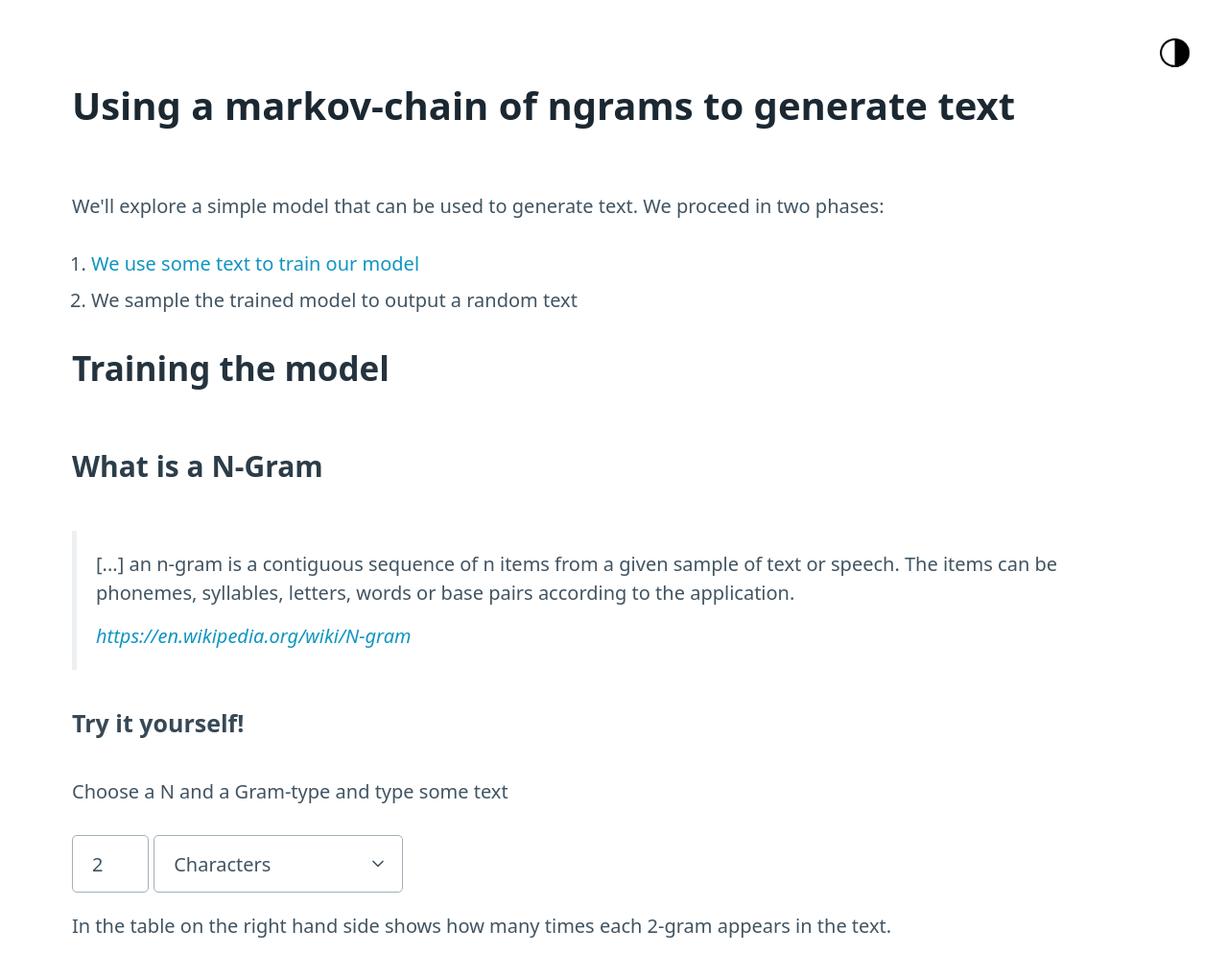
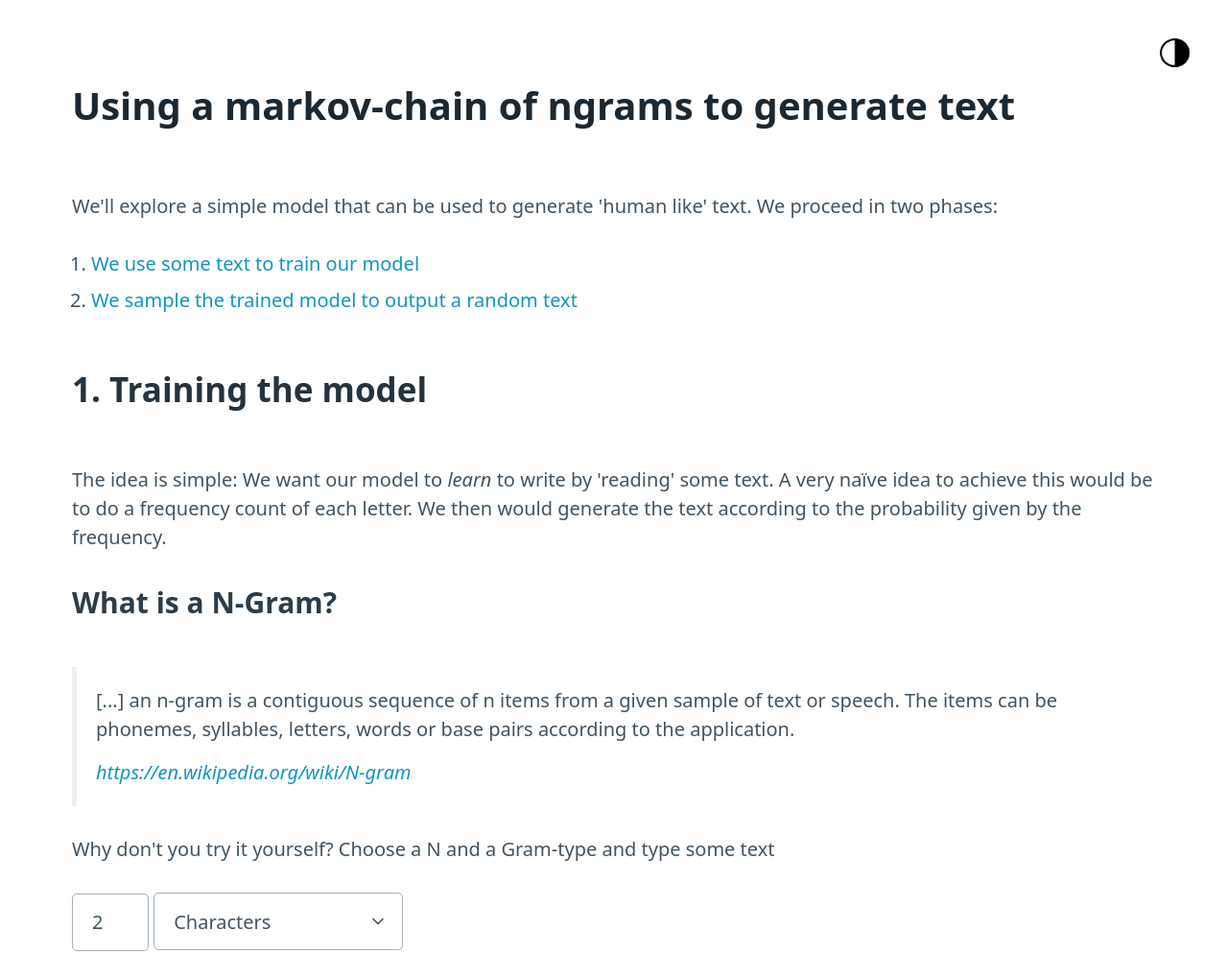
Before and after one commit to dingalapadum/dingalapadum.github.io, a website: page ngrams/src/ngrams.html in a window 1280 px wide. Shown: the top 994 px of the page at 96% size. Drawn offline with nearby package versions, Linux system fonts and the light colour scheme.

Commit message:
remove outer section tag and reformat

```diff
--- a/ngrams/src/ngrams.html
+++ b/ngrams/src/ngrams.html
@@ -27,28 +27,41 @@
         <a href="#">upgrade your browser</a> to improve your experience.
       </p>
     <![endif]-->
+
+    <!-------------- LIGHTSWITCH ----------------->
     <img
       src="resources/light.png"
       onclick="switchLights()"
       id="themeswitcher"
       alt="themeswitcher"
     />
+
+    <!------------------ MAIN -------------------->
     <main class="container">
       <h1>Using a markov-chain of ngrams to generate text</h1>
       <p>
-        We'll explore a simple model that can be used to generate text. We proceed in
-        two phases:
+        We'll explore a simple model that can be used to generate 'human like' text. We
+        proceed in two phases:
       </p>
       <ol>
         <li><a href="#training">We use some text to train our model</a></li>
-        <li>We sample the trained model to output a random text</li>
+        <li>
+          <a href="#generating"
+            >We sample the trained model to output a random text</a
+          >
+        </li>
       </ol>
 
-      <section title="Basic concepts">
-        <h2 id="training">Training the model</h2>
+      <h2 id="training">1. Training the model</h2>
+      <p>
+        The idea is simple: We want our model to <em>learn</em> to write by
+        'reading' some text. A very naïve idea to achieve this would be to
+        do a frequency count of each letter. We then would generate the text
+        according to the probability given by the frequency.
+      </p>
       <!-- NGRAMS -->
       <section title="ngrams">
-          <h3>What is a N-Gram</h3>
+        <h3>What is a N-Gram?</h3>
         <blockquote cite="https://en.wikipedia.org/wiki/N-gram">
           [...] an n-gram is a contiguous sequence of n items from a given
           sample of text or speech. The items can be phonemes, syllables,
@@ -63,13 +76,15 @@
         </blockquote>
 
         <!-- Try it yourself! -->
-          <h4>Try it yourself!</h4>
-          <p>Choose a N and a Gram-type and type some text</p>
+        <p>
+          Why don't you try it yourself? Choose a N and a Gram-type and type
+          some text
+        </p>
         <input
           type="number"
           name="n-select"
           id="n-select"
-            min="1"
+          min="2"
           max="6"
           value="2"
           onchange="ngrams()"
@@ -125,7 +140,10 @@
         </div>
         <!-- END: two-columns -->
 
-          <h3>All right, but what do we do with these  <span class="ngrams-grams-text"></span>?</h3>
+        <h3>
+          All right, but what do we do with these
+          <span class="ngrams-grams-text"></span>?
+        </h3>
         <p>
           We regard a <span class="ngrams-grams-text"></span> as a transition
           from a <span class="ngrams-grams-text-minus-one"></span> to another
@@ -136,8 +154,8 @@
         </p>
         <p>
           Example: <br />
-            The 4-gram '<span class="four-gram-example"></span>' can be seen as
-            a transition from the 3-gram '<span
+          The 4-gram '<span class="four-gram-example"></span>' can be seen as a
+          transition from the 3-gram '<span
             class="three-gram-example-one"
           ></span
           >' to the 3-gram '<span class="three-gram-example-two"></span>'.
@@ -169,10 +187,11 @@
         </div>
 
         <p>
-            Using the counts  we compute the probabilty of the respective transition.
+          Using the counts we compute the probability of the respective
+          transition.
         </p>
         <button id="transition-table-button" onclick="switchTransitionTable()">
-            Show probabilites
+          Show probabilities
         </button>
 
         <p>
@@ -182,7 +201,16 @@
           appending a character to the source
           <span class="ngrams-grams-text-minus-one"></span>.
         </p>
-        </section>
+
+        <h1 id="generating">2. Text generation</h1>
+
+        <p>So now that we trained our model we can sample it to generate some text</p>
+        <button onclick="generateText()">Generate</button>
+
+        <p id="textOutput">
+
+        </p>
+
       </section>
     </main>
 
```
Lines whose indentation alone changed are shown as unchanged.
